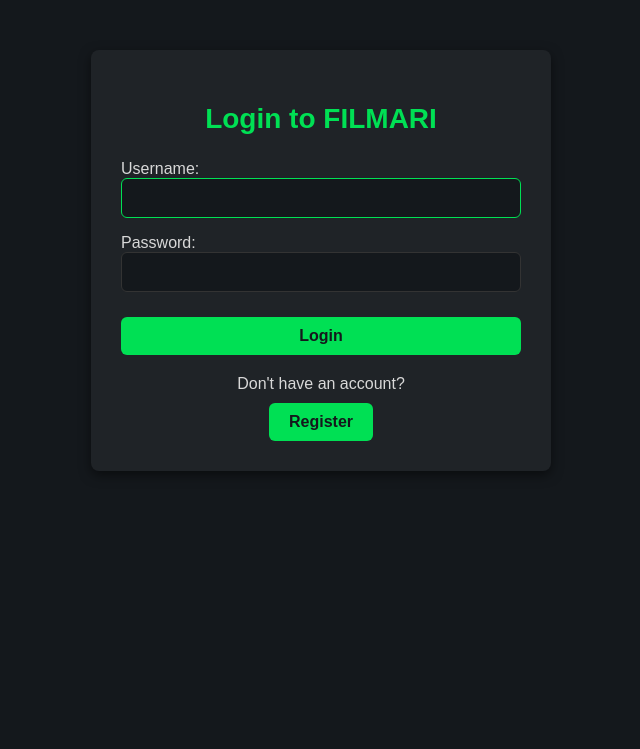
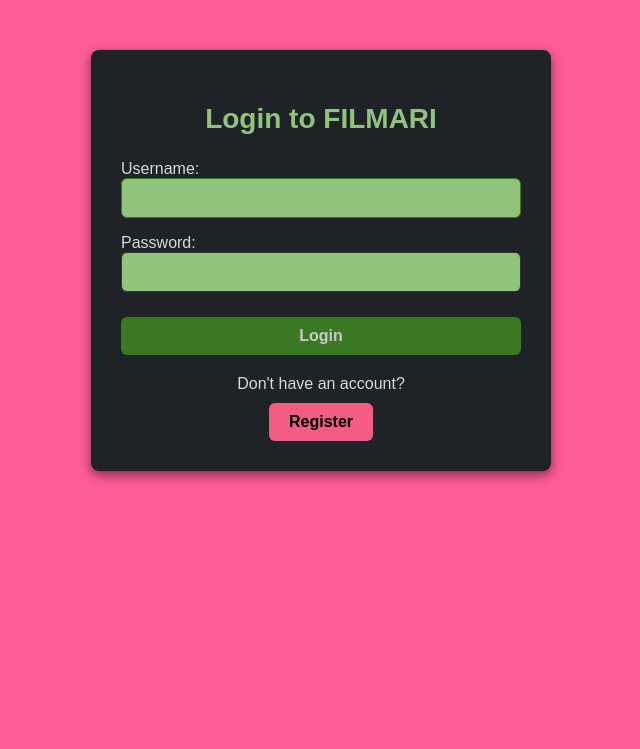
Before and after one commit to MrNobody005/DevSecOps_Kubernetes, a Django app: page /login/ in a window 1280 px wide. Shown: the top 749 px of the page, without its empty margins (319-959 px from the left). Run offline with Django 5.2, Linux system fonts and the light colour scheme.

Commit message:
Pinkwashing

```diff
--- a/static/css/style.css
+++ b/static/css/style.css
@@ -1,6 +1,6 @@
 /* Global Dark Theme */
 body {
-    background-color: #14181c;
+    background-color: #ff5c98;
     color: #d8d8d8;
     font-family: Arial, sans-serif;
     margin: 0;
@@ -8,7 +8,7 @@
 
 /* Navbar */
 .navbar {
-    background-color: #1f2327;
+    background-color: #b43061;
     padding: 15px 30px;
     display: flex;
     justify-content: space-between;
@@ -16,19 +16,19 @@
 }
 
 .navbar .logo {
-    color: #00e054;
+    color: #e4adba;
     font-weight: bold;
     font-size: 24px;
 }
 
 .navbar a {
-    color: #d8d8d8;
+    color: #e4adba;
     margin-left: 20px;
     text-decoration: none;
 }
 
 .navbar .navbar-link {
-    color: #d8d8d8;
+    color: #e4adba;
     margin-left: 20px;
     text-decoration: none;
     background: none;
@@ -52,13 +52,13 @@
 
 /* Titles */
 .page-title {
-    color: #ffffff;
+    color: #2e4d23;
     font-size: 32px;
     margin-bottom: 20px;
 }
 
 .section-title {
-    color: #00e054;
+    color: #bb1753;
     margin-top: 40px;
 }
 
@@ -81,11 +81,12 @@
     height: auto;
     display: block;
     transition: transform .2s ease, filter .2s ease;
+    background: linear-gradient(transparent, rgba(255, 103, 169, 0.8));
 }
 
 .movie-card:hover .poster {
     transform: scale(1.05);
-    filter: brightness(60%);
+    filter: brightness(0.6);
 }
 
 /* Overlay */
@@ -94,7 +95,7 @@
     bottom: 0;
     width: 100%;
     padding: 10px;
-    background: linear-gradient(transparent, rgba(0,0,0,0.8));
+    background: linear-gradient(transparent, rgba(255, 103, 169, 0.8));
     opacity: 0;
     transition: opacity .2s ease;
 }
@@ -129,7 +130,7 @@
 }
 
 .login-container h2 {
-    color: #00e054;
+    color: #90c47d;
     font-size: 28px;
     text-align: center;
     margin-bottom: 25px;
@@ -144,32 +145,33 @@
     padding: 10px;
     border: 1px solid #333;
     border-radius: 6px;
-    background-color: #14181c;
-    color: #d8d8d8;
+    background-color: #90c47d;
+    color: #000000;
     font-size: 16px;
 }
 
 .login-form input:focus {
     outline: none;
-    border-color: #00e054;
+    border-color: #3b7824;
 }
 
 .btn-submit {
     width: 100%;
     padding: 10px;
     margin-top: 10px;
-    background-color: #00e054;
+    background-color: #3b7824;
     border: none;
     border-radius: 6px;
     font-size: 16px;
     font-weight: bold;
-    color: #14181c;
+    color: #c9c9c9;
     cursor: pointer;
     transition: background 0.2s ease;
 }
 
 .btn-submit:hover {
-    background-color: #00c543;
+    background-color: #ff97b8;
+    color: #000000;
 }
 
 .login-footer {
@@ -185,8 +187,8 @@
 .btn-register {
     display: inline-block;
     padding: 10px 20px;
-    background-color: #00e054;
-    color: #14181c;
+    background-color: #f45d83;
+    color: #000000;
     text-decoration: none;
     border-radius: 6px;
     font-weight: bold;
@@ -194,5 +196,6 @@
 }
 
 .btn-register:hover {
-    background-color: #00c543;
+    background-color: #ff97b8;
+    color: #c9c9c9;
 }
```
